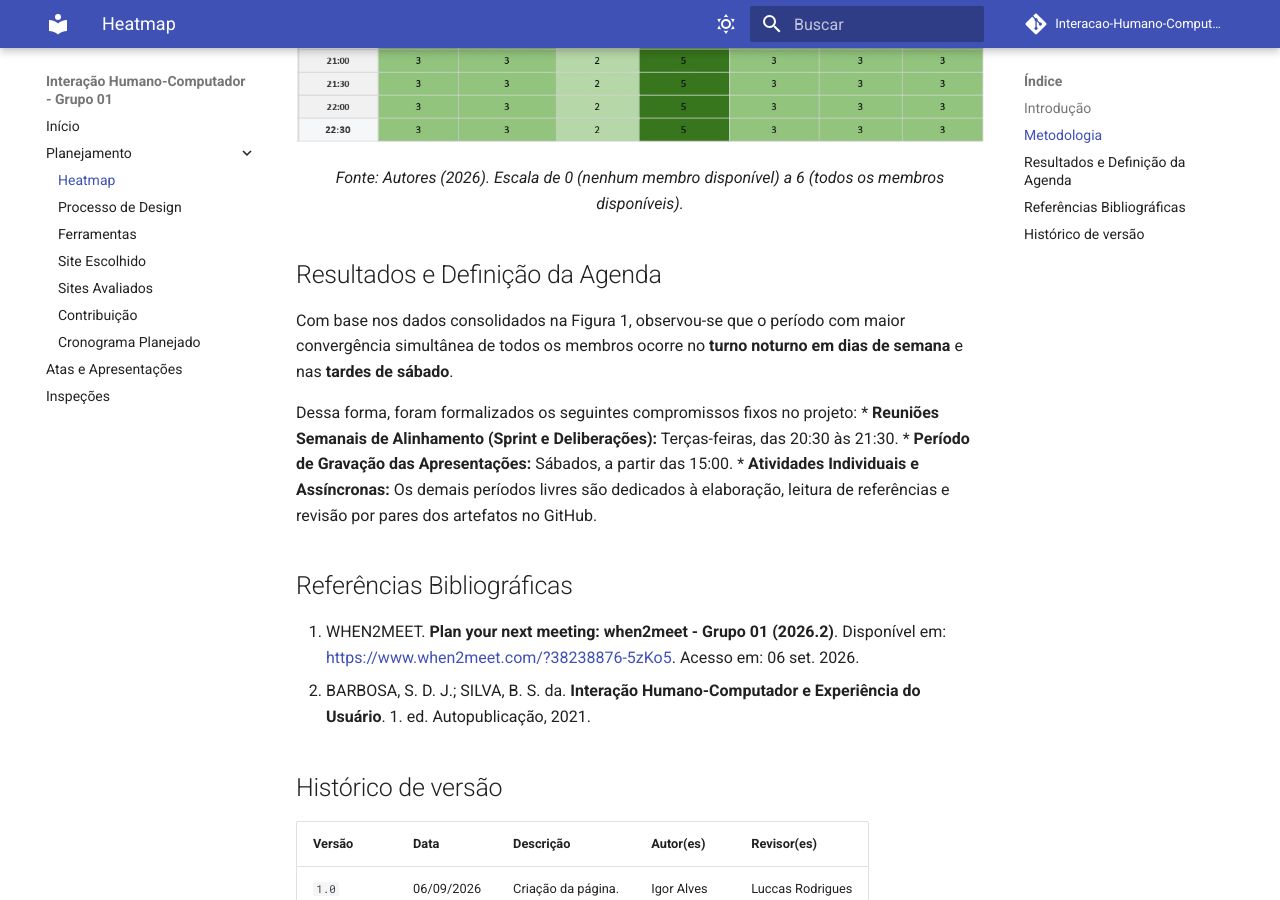
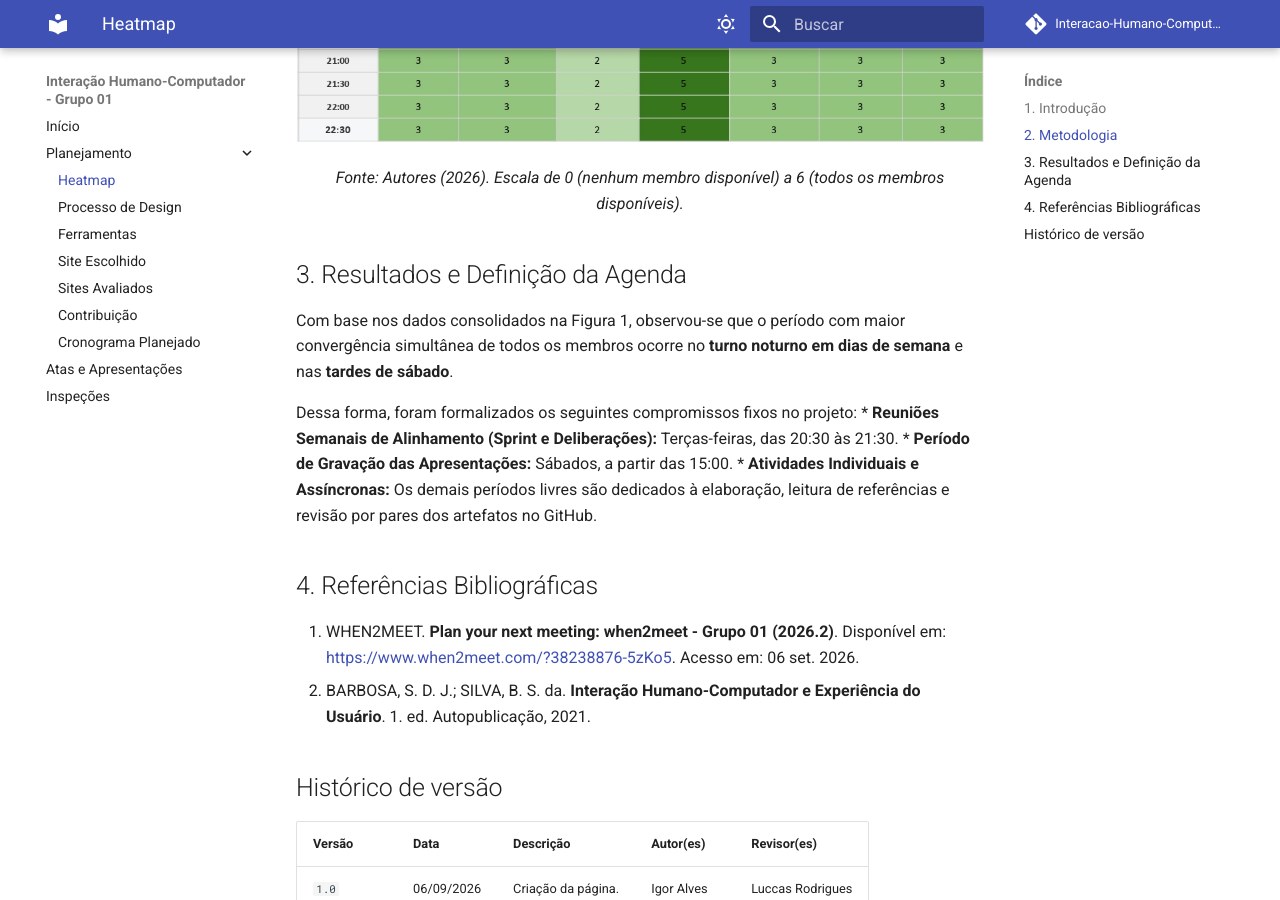
Before and after one commit to Interacao-Humano-Computador/2026.2-Grupo01, an MkDocs documentation site: the page built from docs/planejamento/heatmap.md, in a window 1280 px wide and 900 px high, scrolled down 1322 px. Built offline with MkDocs 1.6.1 and Material for MkDocs 9.7.7, drawn with Linux system fonts in a browser that asks for light colours; comment, search, counter and statistics services are not loaded; some of the changed text lies outside the part shown.

Commit message:
Revise section headings in heatmap.md
Updated section headings to include numbering for better organization.

```diff
--- a/docs/planejamento/heatmap.md
+++ b/docs/planejamento/heatmap.md
@@ -1,14 +1,14 @@
 # Heatmap de Disponibilidade
 
-## Introdução
+##1. Introdução
 
-Os mapas de calor fornecem representação e visualização de dados matriciais, facilitando a identificação imediata de comportamentos, tendências e concentrações através de gradientes cromáticos. No gerenciamento de projetos de Interação Humano-Computador, o modelo de heatmap é adaptado para mapear a sobreposição de tempo livre dos integrantes da equipe, viabilizando o agendamento assertivo de reuniões síncronas e gravações de entregas sem sobrecarregar os membros.
+   Os mapas de calor fornecem representação e visualização de dados matriciais, facilitando a identificação imediata de comportamentos, tendências e concentrações através de gradientes cromáticos. No gerenciamento de projetos de Interação Humano-Computador, o modelo de heatmap é adaptado para mapear a sobreposição de tempo livre dos integrantes da equipe, viabilizando o agendamento assertivo de reuniões síncronas e gravações de entregas sem sobrecarregar os membros.
 
-## Metodologia
+##2. Metodologia
 
 Cada integrante da equipe preencheu suas faixas de horários livres ao longo dos sete dias da semana, em blocos de uma hora compreendidos entre 08:00 e 23:00.
 
-A partir desses dados individuais, consolidou-se uma matriz geral onde as cores indicam o grau de disponibilidade: faixas claras indicam baixa presença simultânea, enquanto faixas escuras/quentes representam alta convergência de participantes. A Figura 1 ilustra o mapa de calor resultante do grupo.
+   A partir desses dados individuais, consolidou-se uma matriz geral onde as cores indicam o grau de disponibilidade: faixas claras indicam baixa presença simultânea, enquanto faixas escuras/quentes representam alta convergência de participantes. A Figura 1 ilustra o mapa de calor resultante do grupo.
 
 <div align="center">
 
@@ -20,7 +20,7 @@ A partir desses dados individuais, consolidou-se uma matriz geral onde as cores
 
 </div>
 
-## Resultados e Definição da Agenda
+##3. Resultados e Definição da Agenda
 
 Com base nos dados consolidados na Figura 1, observou-se que o período com maior convergência simultânea de todos os membros ocorre no **turno noturno em dias de semana** e nas **tardes de sábado**.
 
@@ -29,7 +29,7 @@ Dessa forma, foram formalizados os seguintes compromissos fixos no projeto:
 * **Período de Gravação das Apresentações:** Sábados, a partir das 15:00.
 * **Atividades Individuais e Assíncronas:** Os demais períodos livres são dedicados à elaboração, leitura de referências e revisão por pares dos artefatos no GitHub.
 
-## Referências Bibliográficas
+##4. Referências Bibliográficas
 
 1. WHEN2MEET. **Plan your next meeting: when2meet - Grupo 01 (2026.2)**. Disponível em: <https://www.when2meet.com/?38238876-5zKo5>. Acesso em: 06 set. 2026.
 2. BARBOSA, S. D. J.; SILVA, B. S. da. **Interação Humano-Computador e Experiência do Usuário**. 1. ed. Autopublicação, 2021.
```
